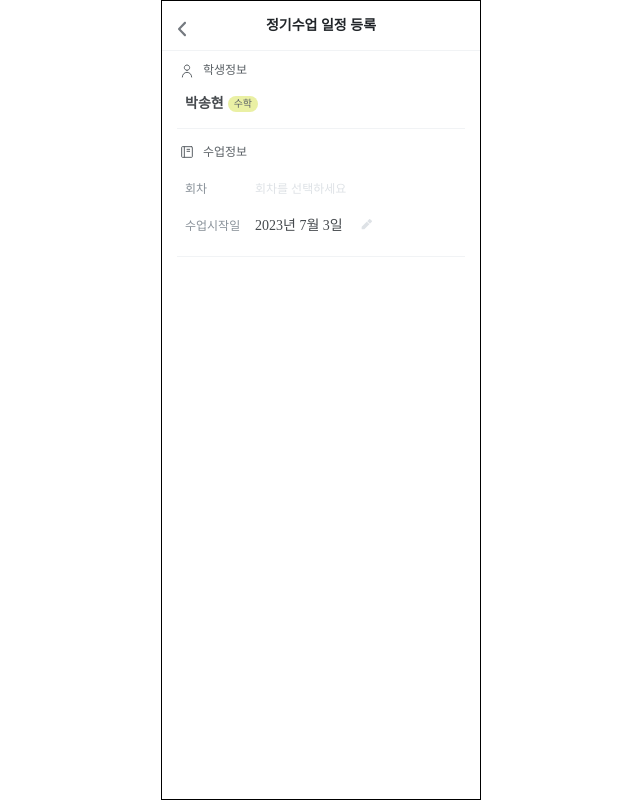
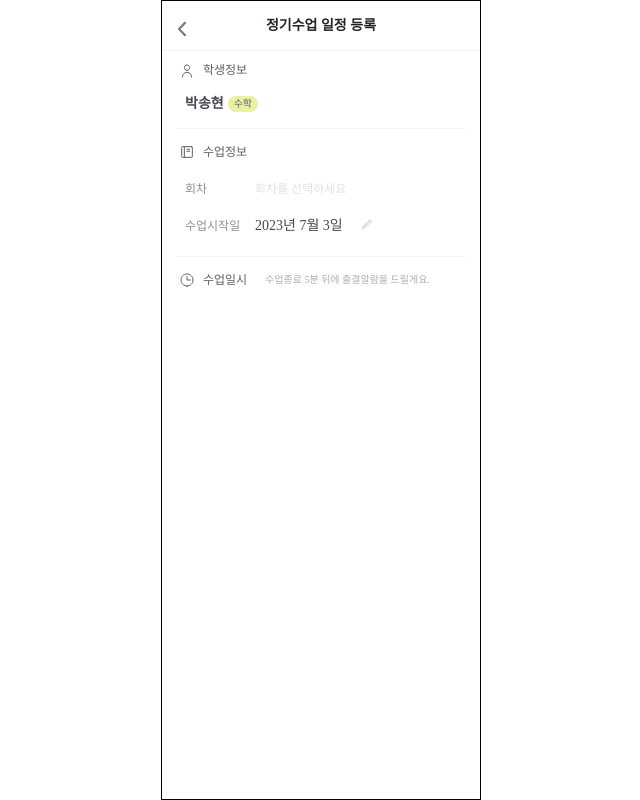
Before and after one commit to Gwasuwon-shot/Tutice_Client, a React (Vite) app: page /regular-lesson in a window 1280 px wide. Shown: the whole page, without its empty margins (319-959 px from the left). Built offline with nearby package versions, Linux system fonts and the light colour scheme; a web font is replaced by a local one; what recoil-persist would draw is missing.

Commit message:
[ feat ] LessonDate 컴포넌트 생성

```diff
--- /dev/null
+++ b/src/components/RegularLesson/LessonDate.tsx
@@ -0,0 +1,46 @@
+import React from 'react';
+import {RegularLessonClockIc} from '../../assets';
+import styled from 'styled-components';
+
+export default function LessonDate() {
+
+    return (
+        <LessonDateWrapper>
+            <IconWrapper>
+                <RegularLessonClockIcon />
+                <SectionName> 수업일시 </SectionName>
+                <Explain> 수업종료 5분 뒤에 출결알람을 드릴게요. </Explain>
+            </IconWrapper>
+        </LessonDateWrapper>
+    );
+}
+
+const LessonDateWrapper = styled.section`
+
+`
+
+const IconWrapper = styled.div`
+    display: flex;
+
+    height: 3.1rem;
+`
+
+const RegularLessonClockIcon = styled(RegularLessonClockIc)`
+    margin-left: 1.7rem;
+    margin-top: 1.5rem;
+`
+
+const SectionName = styled.h1`
+    margin-left: 0.8rem;
+    margin-top: 1.5rem;
+
+    ${({ theme }) => theme.fonts.body04};
+    color: ${({ theme }) => theme.colors.grey600};
+`
+
+const Explain = styled.h3`
+    margin-top: 1.7rem;
+    margin-left: 1.8rem;
+    ${({ theme }) => theme.fonts.caption01};
+    color: ${({ theme }) => theme.colors.grey300};
+`
--- a/src/pages/RegularLesson.tsx
+++ b/src/pages/RegularLesson.tsx
@@ -1,4 +1,5 @@
 import Header from '../components/RegularLesson/Header';
+import LessonDate from '../components/RegularLesson/LessonDate';
 import LessonInformation from '../components/RegularLesson/LessonInformation';
 import StudentInformation from '../components/RegularLesson/StudentInformation';
 
@@ -8,6 +9,7 @@ export default function RegularLesson() {
     <Header />
     <StudentInformation />
     <LessonInformation />
+    <LessonDate />
   </>
   );
 }
```
